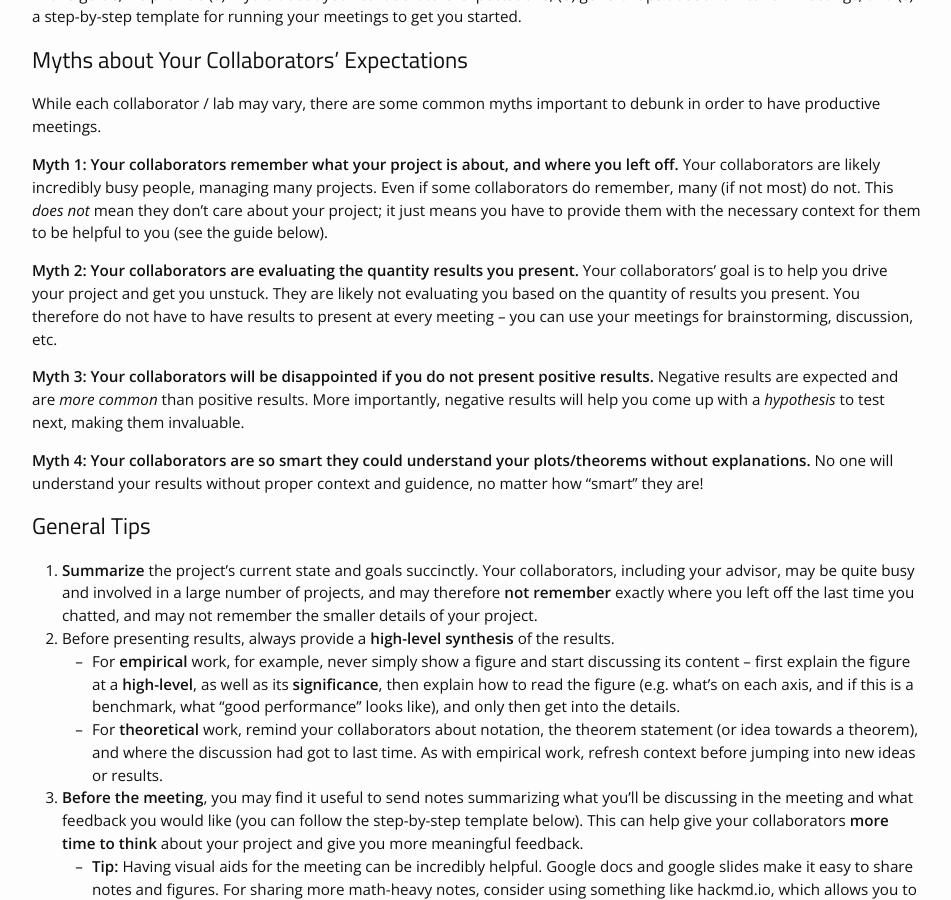
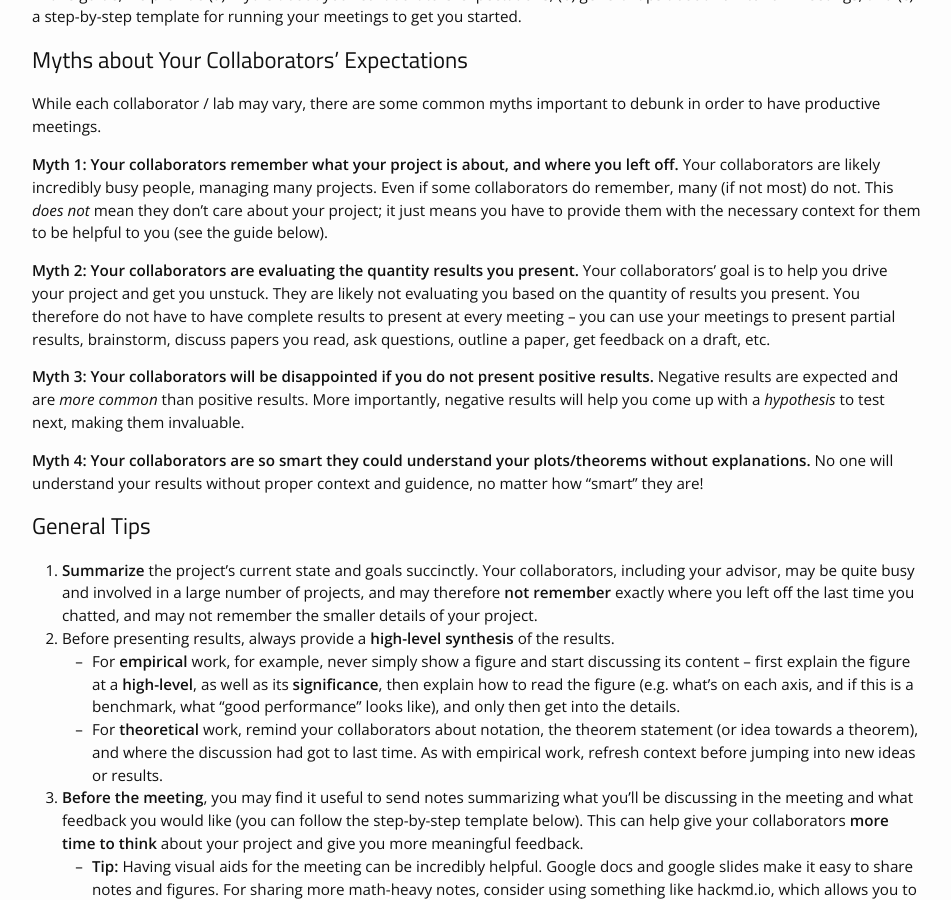
Before and after one commit to yanivyacoby/harvard-cs290, a Jekyll site: the page built from communication-in-collaborative-environments.md, in a window 1280 px wide and 900 px high, scrolled down 385 px. Shown: the whole window, without its empty margins (163-1114 px from the left). Built offline with Jekyll 4.4.1, drawn with Linux system fonts in a browser that asks for light colours; nearby versions of some CDN libraries.

Commit message:
Update communication-in-collaborative-environments.md

```diff
--- a/communication-in-collaborative-environments.md
+++ b/communication-in-collaborative-environments.md
@@ -27,7 +27,7 @@ it just means you have to provide them with the necessary context for them to be
 **Myth 2: Your collaborators are evaluating the quantity results you present.**
 Your collaborators' goal is to help you drive your project and get you unstuck.
 They are likely not evaluating you based on the quantity of results you present.
-You therefore do not have to have results to present at every meeting -- you can use your meetings for brainstorming, discussion, etc.
+You therefore do not have to have complete results to present at every meeting -- you can use your meetings to present partial results, brainstorm, discuss papers you read, ask questions, outline a paper, get feedback on a draft, etc.
 
 **Myth 3: Your collaborators will be disappointed if you do not present positive results.**
 Negative results are expected and are *more common* than positive results.
```
